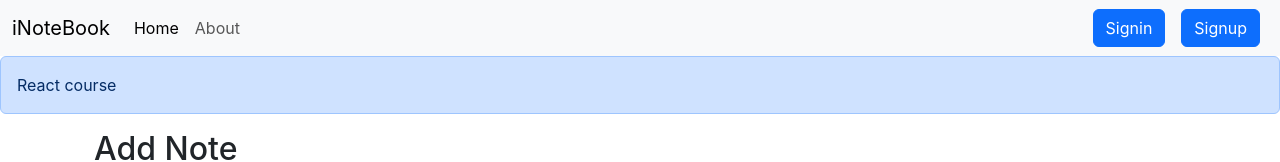
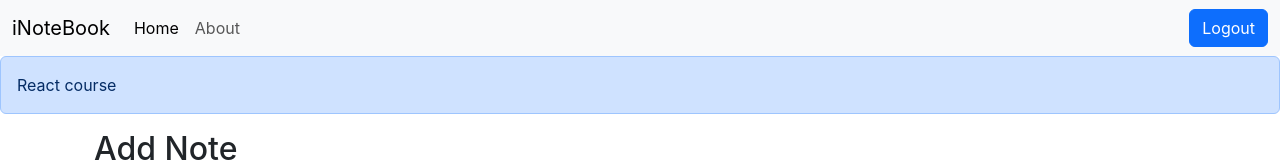
Before and after one commit to Rahulj9a/iNoteBook-frontend, a React (Create React App) app: page / in a window 1280 px wide. Shown: the top 162 px of the page. Built offline with nearby package versions, Linux system fonts and the light colour scheme; no server answers; sample sign-in values are in the browser's storage.

Commit message:
add logout feature

```diff
--- a/src/Components/Navbar.js
+++ b/src/Components/Navbar.js
@@ -1,7 +1,13 @@
 import React from "react";
-import { Link, useLocation } from "react-router-dom";
+import { Link, useLocation, useNavigate } from "react-router-dom";
 export default function Navbar() {
      let location = useLocation().pathname
+     let navigate = useNavigate()
+     const handleLogout = (e) => {
+          e.preventDefault()
+          localStorage.removeItem('token')
+          navigate("/signin")
+     }
      return (
           <nav className="navbar navbar-expand-lg bg-body-tertiary">
                <div className="container-fluid">
@@ -30,7 +36,7 @@ export default function Navbar() {
                               <li className="nav-item">
                                    <Link
                                         className={`nav-link ${
-                                             location == "/" ? "active" : ""
+                                             location === "/" ? "active" : ""
                                         }`}
                                         aria-current="page"
                                         to="/"
@@ -41,7 +47,7 @@ export default function Navbar() {
                               <li className="nav-item">
                                    <Link
                                         className={`nav-link ${
-                                             location == "/about"
+                                             location === "/about"
                                                   ? "active"
                                                   : ""
                                         }`}
@@ -51,10 +57,12 @@ export default function Navbar() {
                                    </Link>
                               </li>
                          </ul>
+                         {!localStorage.getItem('token') ?
                               <form
                                    className="d-flex"
                                    role="usersign"
                               >
+
                                    <Link
                                         className="btn btn-primary mx-2"
                                         role='button'
@@ -69,7 +77,7 @@ export default function Navbar() {
                                    >
                                         Signup
                                    </Link>
-                         </form>
+                              </form>:<button className="btn btn-primary" onClick={handleLogout}>Logout</button>}
                     </div>
                </div>
           </nav>
--- a/src/context/note/NoteState.js
+++ b/src/context/note/NoteState.js
@@ -63,6 +63,7 @@ const NoteState = (props) => {
                },
           });
           const json = await response.json();
+          console.log(json)
           //Servre side:
           const newNotes = notes.filter((note) => {
                return note._id !== id;
@@ -88,6 +89,7 @@ const NoteState = (props) => {
                     },
                );
                const json = response.json();
+               console.log(json)
                let newNotes = JSON.parse(JSON.stringify(notes));
                //Logic to edit on clientside
                for (let index = 0; index < newNotes.length; index++) {
```
Lines whose indentation alone changed are shown as unchanged.
